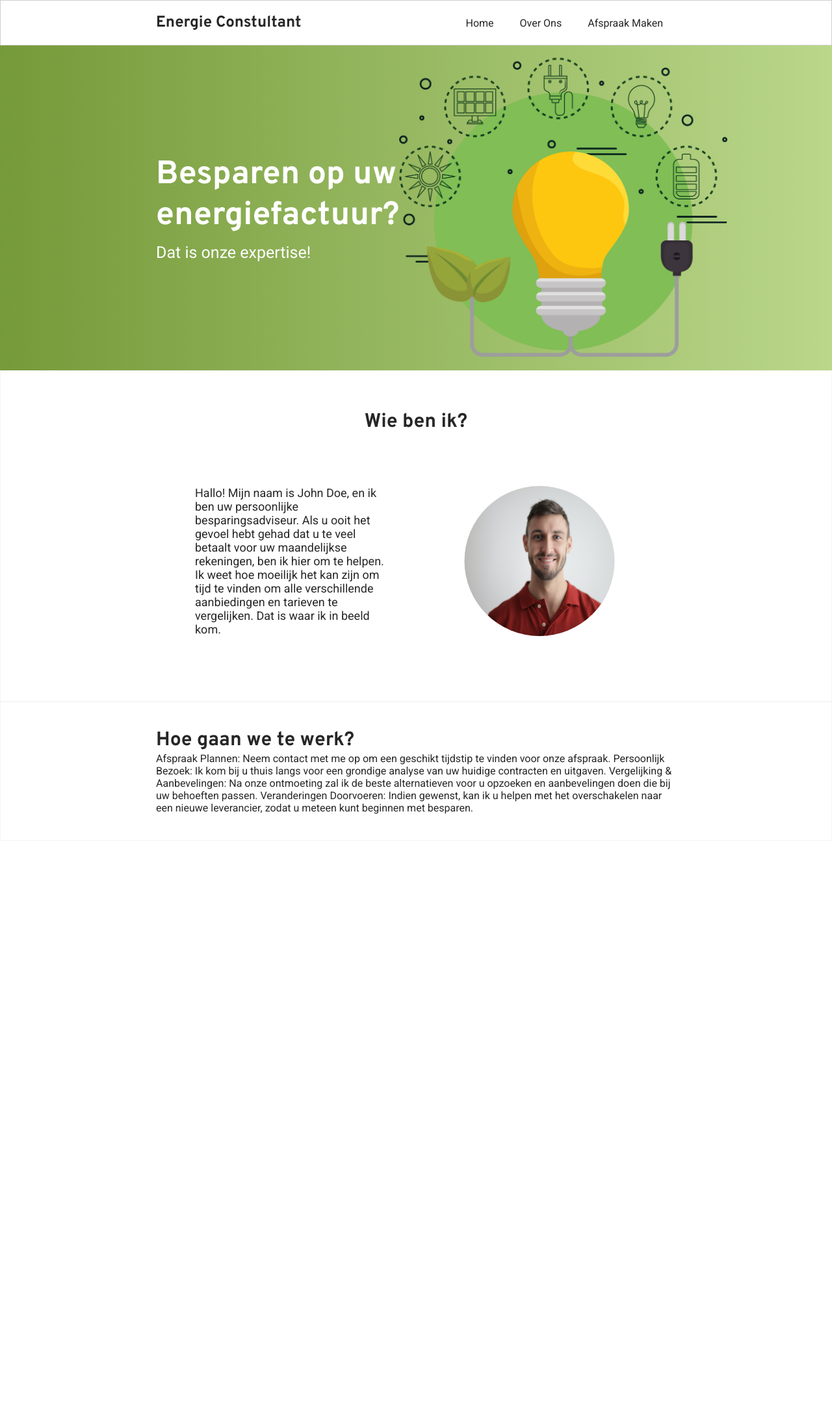
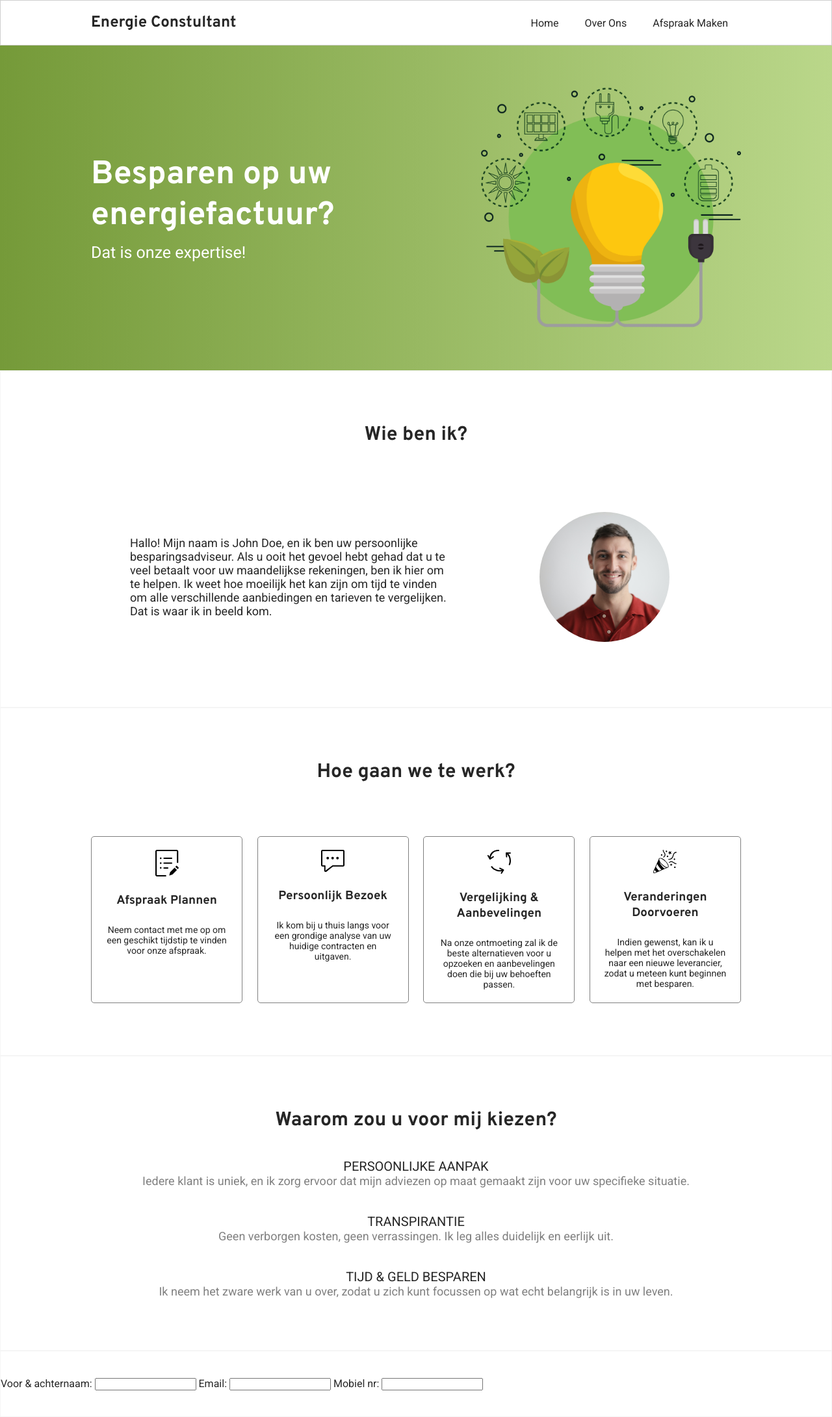
Before and after one commit to BeerensJian/FreelancerLandingPage, a PHP site: page /views/index.view.php in a window 1280 px wide. Shown: the whole page at 65% size. Before the commit the page ends 1253 px from the top, so only its background shows below. Run offline with PHP 8.4, Linux system fonts and the light colour scheme.

Commit message:
Process + values section and start form

```diff
--- a/index.php
+++ b/index.php
@@ -6,7 +6,7 @@ ini_set('display_errors', '1');
 ini_set('display_startup_errors', '1');
 error_reporting(E_ALL);
 
-require 'router.php';
+require 'Router.php';
 
 $config = require 'config.php';
 $router = new Router();
--- a/public/css/style.css
+++ b/public/css/style.css
@@ -18,8 +18,8 @@ h1, h2, h3, h4 {
 
 .container {
     width: calc(100% - 600px);
-    min-width: 800px;
-    max-width: 1000px;
+    min-width: 1000px;
+    max-width: 1100px;
     margin: 0 auto;
 }
 
@@ -30,6 +30,8 @@ section {
 
 section h2 {
     font-size: 30px;
+    text-align: center;
+    padding: 40px 0;
 }
 
 /* NAVBAR*/
@@ -75,6 +77,12 @@ header {
     justify-content: space-between;
 }
 
+.header_content img {
+    width: 400px;
+    height: 400px;
+    align-self: center;
+}
+
 .header_text {
     display: flex;
     justify-content: center;
@@ -90,13 +98,9 @@ header {
     margin-top: 10px;
 }
 
+
 /* ABOUT */
 
-.about_me h2 {
-    color: #262626;
-    text-align: center;
-    padding: 20px 0;
-}
 .about_me_content {
     display: flex;
     margin: 60px;
@@ -109,3 +113,59 @@ header {
 .about_me_content img {
     clip-path: circle();
 }
+
+/* PROCEDURE */
+
+.how_it_works {
+    display: flex;
+    text-align: center;
+    justify-content: space-between;
+    padding: 40px 0;
+}
+
+.how_it_works h2 {
+    padding-bottom: 40px;
+}
+
+.how_it_works .step {
+    display: flex;
+    flex-direction: column;
+    width: 233px;
+    border: 1px solid grey;
+    padding: 20px;
+    border-radius: 5px;
+    transition: box-shadow 0.5s;
+}
+
+.how_it_works .step:hover {
+    -webkit-box-shadow: 0 9px 18px -6px rgba(0,0,0,0.75);
+    -moz-box-shadow: 0 9px 18px -6px rgba(0,0,0,0.75);
+    box-shadow: 0 9px 18px -6px rgba(0,0,0,0.75);
+}
+
+.how_it_works .step h3 {
+    padding: 25px 0
+}
+
+.how_it_works .step img {
+    display: block;
+    margin-left: auto;
+    margin-right: auto;
+    width: 36px;
+}
+
+/* VALUES */
+
+.values {
+    text-align: center;
+}
+
+.values .values_content span {
+    font-size: 20px;
+}
+
+.values .values_content p {
+    margin-bottom: 40px;
+    font-size: 18px;
+    color: gray;
+}
--- a/views/index.view.php
+++ b/views/index.view.php
@@ -21,8 +21,8 @@ require 'partials/head.php';
 </header>
 
 <section>
+    <h2>Wie ben ik?</h2>
     <div class="container about_me">
-        <h2>Wie ben ik?</h2>
         <div class="about_me_content">
             <p>
                 Hallo! Mijn naam is John Doe, en ik ben uw persoonlijke besparingsadviseur. Als u ooit het gevoel hebt gehad dat u te veel betaalt voor uw maandelijkse rekeningen, ben ik hier om te helpen. Ik weet hoe moeilijk het kan zijn om tijd te vinden om alle verschillende aanbiedingen en tarieven te vergelijken. Dat is waar ik in beeld kom.
@@ -33,16 +33,59 @@ require 'partials/head.php';
 </section>
 
 <section>
+    <h2>Hoe gaan we te werk?</h2>
     <div class="container how_it_works">
-        <h2>Hoe gaan we te werk?</h2>
-        Afspraak Plannen: Neem contact met me op om een geschikt tijdstip te vinden voor onze afspraak.
-        Persoonlijk Bezoek: Ik kom bij u thuis langs voor een grondige analyse van uw huidige contracten en uitgaven.
-        Vergelijking & Aanbevelingen: Na onze ontmoeting zal ik de beste alternatieven voor u opzoeken en aanbevelingen doen die bij uw behoeften passen.
-        Veranderingen Doorvoeren: Indien gewenst, kan ik u helpen met het overschakelen naar een nieuwe leverancier, zodat u meteen kunt beginnen met besparen.
+        <div class="step">
+            <img src="../public/images/edit-list-icon.svg" alt="icon of form and pencil">
+            <h3>Afspraak Plannen</h3>
+            <p>Neem contact met me op om een geschikt tijdstip te vinden voor onze afspraak.</p>
+        </div>
+        <div class="step">
+            <img src="../public/images/chat-message-icon.svg" alt="chatboxes indicating conversation">
+            <h3>Persoonlijk Bezoek</h3>
+            <p>Ik kom bij u thuis langs voor een grondige analyse van uw huidige contracten en uitgaven.</p>
+        </div>
+        <div class="step">
+            <img src="../public/images/reload-sync-icon.svg" alt="comparison icon">
+            <h3>Vergelijking & Aanbevelingen</h3>
+            <p>Na onze ontmoeting zal ik de beste alternatieven voor u opzoeken en aanbevelingen doen die bij uw behoeften passen.</p>
+        </div>
+        <div class="step">
+            <img src="../public/images/party-hat-icon.svg" alt="">
+            <h3>Veranderingen Doorvoeren</h3>
+            <p>Indien gewenst, kan ik u helpen met het overschakelen naar een nieuwe leverancier, zodat u meteen kunt beginnen met besparen.</p>
+        </div>
     </div>
 </section>
 
+<section>
+    <div class="container values">
+        <h2>Waarom zou u voor mij kiezen?</h2>
+        <div class="values_content">
+            <span>PERSOONLIJKE AANPAK</span>
+            <p>Iedere klant is uniek, en ik zorg ervoor dat mijn adviezen op maat gemaakt zijn voor uw specifieke situatie.</p>
+            <span>TRANSPIRANTIE</span>
+            <p> Geen verborgen kosten, geen verrassingen. Ik leg alles duidelijk en eerlijk uit.</p>
+            <span>TIJD & GELD BESPAREN</span>
+            <p> Ik neem het zware werk van u over, zodat u zich kunt focussen op wat echt belangrijk is in uw leven.</p>
+        </div>
+    </div>
+</section>
 
+<section>
+    <form action="">
+        <label for="name">Voor & achternaam:</label>
+        <input type="text" id="name" name="name">
+
+        <label for="email">Email:</label>
+        <input type="email" id="email" name="email">
+
+        <label for="gsm">Mobiel nr:</label>
+        <input type="text" id="gsm" name="gsm">
+
+
+    </form>
+</section>
 
 <?php
 require 'partials/footer.php';
```
Also changed, not shown: Router.php (renamed from router.php), public/images/chat-message-icon.svg (added), public/images/edit-list-icon.svg (added), public/images/party-hat-icon.svg (added), public/images/reload-sync-icon.svg (added).
